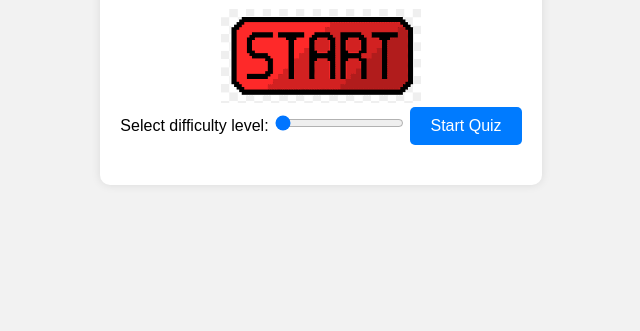
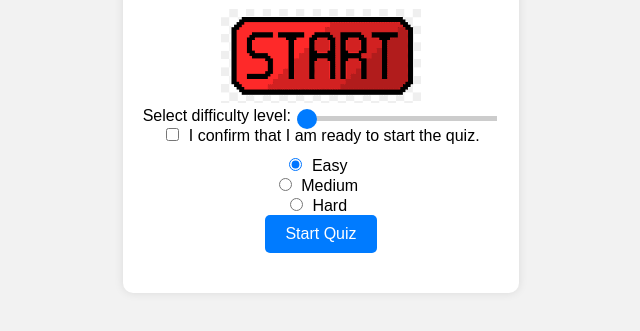
Before and after one commit to Rithish-Kesav/CSE565-SVVT, a plain HTML site: page QuizApp/Version 1/index.html in a window 1280 px wide. Shown: the part 157-488 px from the top of the page, without its empty margins (319-959 px from the left). Drawn offline with Linux system fonts and the light colour scheme.

Commit message:
index.html completed version 1

```diff
--- a/QuizApp/Version 1/index.html
+++ b/QuizApp/Version 1/index.html
@@ -20,6 +20,28 @@
           max="3"
           value="1"
         />
+        <br />
+        <input type="checkbox" id="confirm-start" required />
+        <label for="confirm-start"
+          >I confirm that I am ready to start the quiz.</label
+        ><br />
+        <input
+          type="radio"
+          id="easy"
+          name="difficulty-level"
+          value="easy"
+          checked
+        />
+        <label for="easy">Easy</label><br />
+        <input
+          type="radio"
+          id="medium"
+          name="difficulty-level"
+          value="medium"
+        />
+        <label for="medium">Medium</label><br />
+        <input type="radio" id="hard" name="difficulty-level" value="hard" />
+        <label for="hard">Hard</label><br />
         <button type="submit">Start Quiz</button>
       </form>
     </div>
--- a/QuizApp/Version 1/script.js
+++ b/QuizApp/Version 1/script.js
@@ -1,6 +1,7 @@
 const resultText = document.getElementById("result-text");
 const restartButton = document.getElementById("restart-button");
-const quizForm = document.getElementById("quiz-form");
+// const quizForm = document.getElementById("quiz-form");
+const quizForm = document.querySelector("quiz-form");
 
 if (resultText) {
   const correctAnswer = "red";
@@ -25,8 +26,15 @@ if (restartButton) {
 if (quizForm) {
   quizForm.addEventListener("submit", (e) => {
     e.preventDefault();
-    const answer = document.querySelector('input[name="answer"]:checked').value;
-    localStorage.setItem("answer", answer);
-    location.href = "result.html";
+    const confirmStart = document.querySelector("#confirm-start");
+    if (confirmStart.checked) {
+      localStorage.setItem(
+        "difficulty-level",
+        document.querySelector('input[name="difficulty-level"]:checked').value
+      );
+      location.href = "quiz.html";
+    } else {
+      alert("Please confirm that you are ready to start the quiz.");
+    }
   });
 }
--- a/QuizApp/Version 1/style.css
+++ b/QuizApp/Version 1/style.css
@@ -48,3 +48,38 @@ button:hover {
 button:disabled {
   background-color: #7cb1ff;
 }
+
+form input[type="range"] {
+  width: 200px;
+  height: 5px;
+  background-color: #ccc;
+  -webkit-appearance: none;
+}
+
+form input[type="range"]::-webkit-slider-thumb {
+  -webkit-appearance: none;
+  width: 20px;
+  height: 20px;
+  background-color: #007bff;
+  border-radius: 50%;
+}
+
+form input[type="checkbox"] {
+  margin-right: 5px;
+}
+
+form label[for="confirm-start"] {
+  display: inline-block;
+  margin-bottom: 10px;
+}
+
+form input[type="radio"] {
+  margin-right: 5px;
+}
+
+form label[for="easy"],
+form label[for="medium"],
+form label[for="hard"] {
+  display: inline-block;
+  margin-right: 10px;
+}
```
